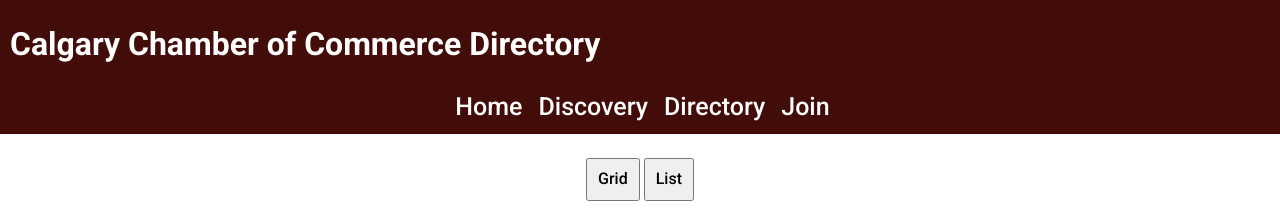
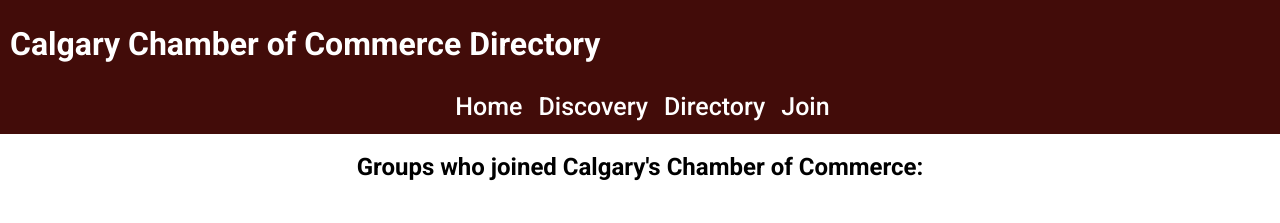
Before and after one commit to kaizzerr/wdd230, a plain HTML site: page chamber/directory.html in a window 1280 px wide. Shown: the top 223 px of the page. Drawn offline with Linux system fonts and the light colour scheme.

Commit message:
Chamber of Commerce

```diff
--- a/chamber/directory.html
+++ b/chamber/directory.html
@@ -36,6 +36,7 @@
     </header>
 
     <main>
+        <h2 class="directory-title">Groups who joined Calgary's Chamber of Commerce:</h2>
         <div class="menu">
             <button id="grid">Grid</button>
             <button id="list">List</button>
--- a/chamber/styles/base.css
+++ b/chamber/styles/base.css
@@ -304,6 +304,11 @@ footer p {
 
 /* discover.html */
 
+.directory-title {
+    text-align: center;
+    padding: 20px;
+}
+
 .main-discovery {
     display: grid;
     grid-template-columns: 1fr;
```
Also changed, not shown: chamber/discover.html (+1 -1 lines), chamber/join.html (+1 -0 lines).
